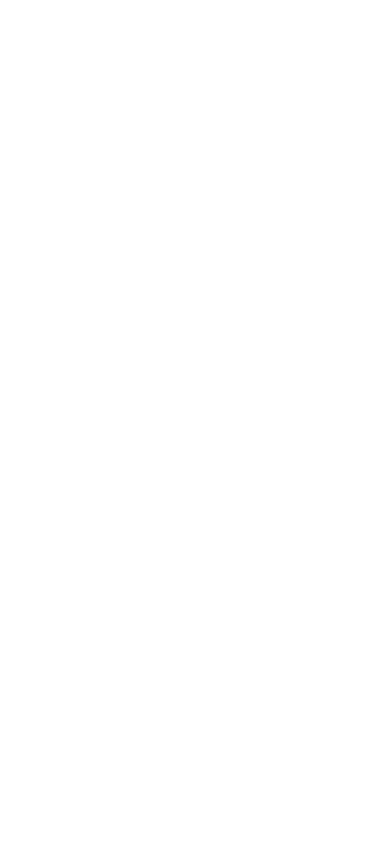
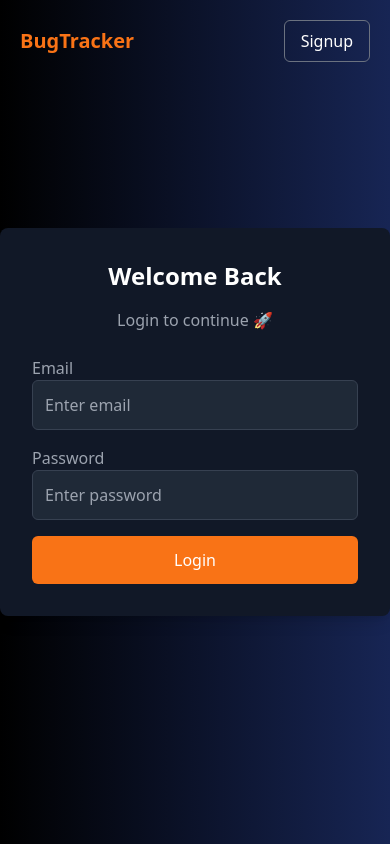
Before and after one commit to sujal-io/bugsy, a React app in the folder frontend/: page /login in a window 390 px wide. Before the commit this address had no page. Built offline with nearby package versions, Linux system fonts and the light colour scheme; the HTML template or start-up script is replaced by a standard one.

Commit message:
Add login page with routing and responsiveness

```diff
--- a/frontend/src/App.jsx
+++ b/frontend/src/App.jsx
@@ -1,11 +1,14 @@
 import React from "react";
 import { Routes, Route } from "react-router-dom";
 import Signup from "./pages/Signup";
+import Login from "./pages/Login";
 
 function App() {
   return (
     <Routes>
+      <Route path="/" element={<Signup />} /> // Default to Signup for now
       <Route path="/signup" element={<Signup />} />
+      <Route path="/login" element={<Login />} />
     </Routes>
   );
 }
--- a/frontend/src/pages/Login.jsx
+++ b/frontend/src/pages/Login.jsx
@@ -1,9 +1,88 @@
-import React from 'react'
+import { useState } from "react";
+import { Link } from "react-router-dom";
 
 function Login() {
+  const [email, setEmail] = useState("");
+  const [password, setPassword] = useState("");
+
+  const handleSubmit = (e) => {
+    e.preventDefault();
+
+    console.log({
+      email,
+      password,
+    });
+  };
+
   return (
-    <div>Login</div>
-  )
+    <div className="bg-gradient-to-r from-black to-blue-950 min-h-screen text-white flex items-center justify-center">
+
+      {/* Header */}
+      <header className="absolute top-0 left-0 w-full flex justify-between items-center p-5">
+        <Link to="/" className="text-xl font-bold text-orange-500">
+          BugTracker
+        </Link>
+
+        <Link
+          to="/signup"
+          className="border border-gray-500 px-4 py-2 rounded-md"
+        >
+          Signup
+        </Link>
+      </header>
+
+      {/* Card */}
+      <div className="bg-gray-900 p-8 rounded-lg shadow-lg w-[400px]">
+
+        <h2 className="text-2xl font-bold text-center mb-4">
+          Welcome Back
+        </h2>
+
+        <p className="text-center text-gray-400 mb-6">
+          Login to continue 🚀
+        </p>
+
+        {/* Form */}
+        <form onSubmit={handleSubmit}>
+
+          {/* Email */}
+          <div className="mb-4">
+            <label className="text-gray-400">Email</label>
+            <input
+              type="email"
+              placeholder="Enter email"
+              className="w-full p-3 rounded-md bg-gray-800 border border-gray-700 focus:outline-none focus:ring-2 focus:ring-blue-500"
+              value={email}
+              onChange={(e) => setEmail(e.target.value)}
+              required
+            />
+          </div>
+
+          {/* Password */}
+          <div className="mb-4">
+            <label className="text-gray-400">Password</label>
+            <input
+              type="password"
+              placeholder="Enter password"
+              className="w-full p-3 rounded-md bg-gray-800 border border-gray-700 focus:outline-none focus:ring-2 focus:ring-blue-500"
+              value={password}
+              onChange={(e) => setPassword(e.target.value)}
+              required
+            />
+          </div>
+
+          {/* Button */}
+          <button
+            type="submit"
+            className="w-full bg-orange-500 hover:bg-blue-600 py-3 rounded-md transition"
+          >
+            Login
+          </button>
+        </form>
+
+      </div>
+    </div>
+  );
 }
 
 export default Login;
```
